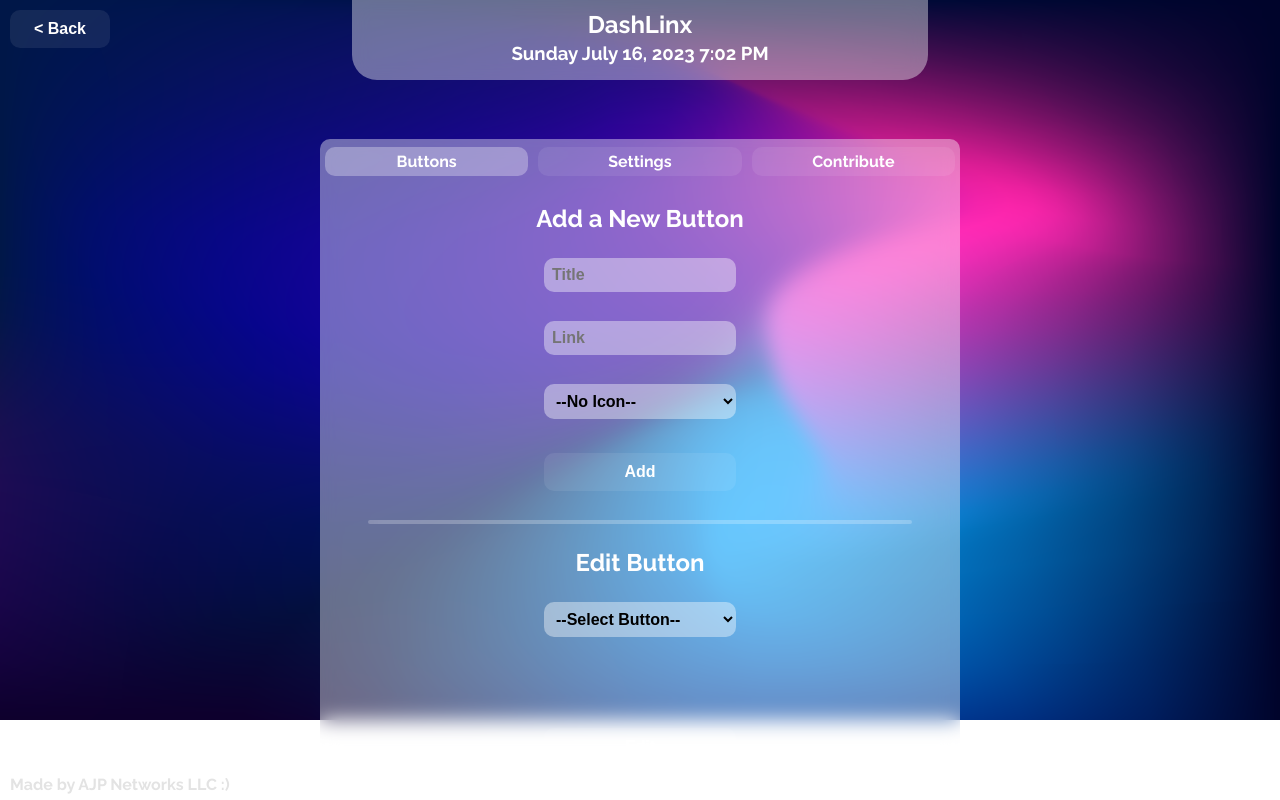
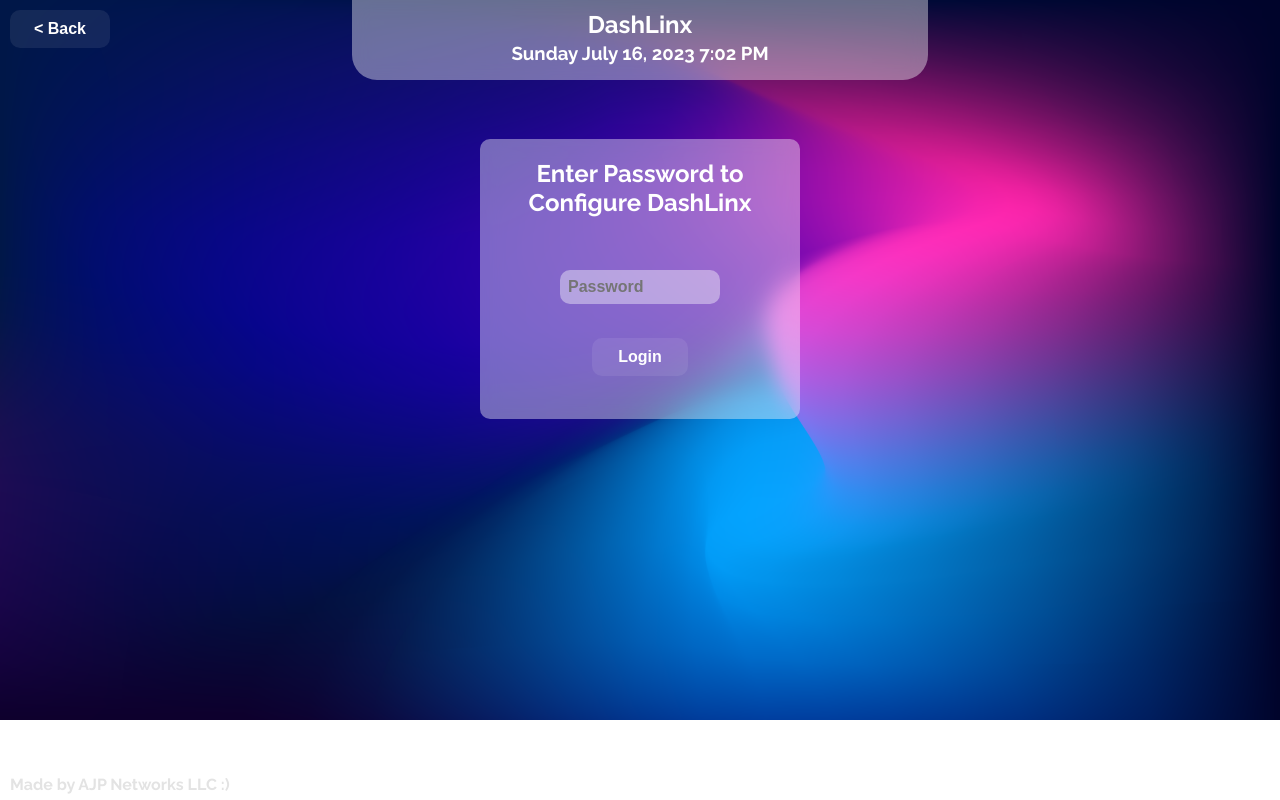
Before and after one commit to LegitKnots/DashLinx, a PHP site: page /config in a window 1280 px wide. Run offline with PHP 8.4, Linux system fonts and the light colour scheme; tables that the repository leaves empty or names only in its code hold one stand-in row (values such as "Sample post"); data that the repository does not hold is empty; some libraries are stand-ins or nearby versions.

Commit message:
v1.2.0 -- Added Config Passwords
This update will require a fresh uninstall and reinstall if its already installed, this is to accommodate for the database structure changes.  In this update, configuration passwords were added to help protect from any unwanted changes.  This is obviously optional and can be added or removed at any time in the new 'Access' tab withing the config menu.

```diff
--- a/app/config/index.php
+++ b/app/config/index.php
@@ -1,23 +1,31 @@
 <?php
 require_once("../src/php/session.php");
+require_once("../src/php/config/config_auth.php");
+
+if ($nodisplay == true) {
+  exit;
+}
 
 if (isset($_GET['tab'])) {
   if ($_GET['tab'] == "1") {
   	$page = "../src/php/config/button_acts.php";
-  	$tabs = '<div class="tab" id="active-tab">Buttons</div><div class="tab" onclick="location.href=\'?tab=2\'">Settings</div><div class="tab" onclick="location.href=\'?tab=3\'">Contribute</div>';
+  	$tabs = '<div class="tab" id="active-tab">Buttons</div><div class="tab" onclick="location.href=\'?tab=2\'">Settings</div><div class="tab" onclick="location.href=\'?tab=3\'">Access</div><div class="tab" onclick="location.href=\'?tab=4\'">Contribute</div>';
   } elseif ($_GET['tab'] == "2") {
   	$page = "../src/php/config/settings.php";
-  	$tabs = '<div class="tab" onclick="location.href=\'?tab=1\'">Buttons</div><div class="tab" id="active-tab">Settings</div><div class="tab" onclick="location.href=\'?tab=3\'">Contribute</div>';
+  	$tabs = '<div class="tab" onclick="location.href=\'?tab=1\'">Buttons</div><div class="tab" id="active-tab">Settings</div><div class="tab" onclick="location.href=\'?tab=3\'">Access</div><div class="tab" onclick="location.href=\'?tab=4\'">Contribute</div>';
   } elseif ($_GET['tab'] == "3") {
-  	$page = "../src/php/config/contrib.php";
-  	$tabs = '<div class="tab" onclick="location.href=\'?tab=1\'">Buttons</div><div class="tab" onclick="location.href=\'?tab=2\'">Settings</div><div class="tab" id="active-tab">Contribute</div>';
+  	$page = "../src/php/config/access.php";
+  	$tabs = '<div class="tab" onclick="location.href=\'?tab=1\'">Buttons</div><div class="tab" onclick="location.href=\'?tab=2\'">Settings</div><div class="tab" id="active-tab"">Access</div><div class="tab" onclick="location.href=\'?tab=4\'">Contribute</div>';
+  } elseif ($_GET['tab'] == "4") {
+    $page = "../src/php/config/contrib.php";
+    $tabs = '<div class="tab" onclick="location.href=\'?tab=1\'">Buttons</div><div class="tab" onclick="location.href=\'?tab=2\'">Settings</div><div class="tab" onclick="location.href=\'?tab=3\'">Access</div><div class="tab" id="active-tab">Contribute</div>';
   } else {
   	$page = "../src/php/config/button_acts.php";
-  	$tabs = '<div class="tab" id="active-tab">Buttons</div><div class="tab" onclick="location.href=\'?tab=2\'">Settings</div><div class="tab" onclick="location.href=\'?tab=3\'">Contribute</div>';
+  	$tabs = '<div class="tab" id="active-tab">Buttons</div><div class="tab" onclick="location.href=\'?tab=2\'">Settings</div><div class="tab" onclick="location.href=\'?tab=3\'">Access</div><div class="tab" onclick="location.href=\'?tab=4\'">Contribute</div>';
   }
 } else {
     $page = "../src/php/config/button_acts.php";
-    $tabs = '<div class="tab" id="active-tab">Buttons</div><div class="tab" onclick="location.href=\'?tab=2\'">Settings</div><div class="tab" onclick="location.href=\'?tab=3\'">Contribute</div>';
+    $tabs = '<div class="tab" id="active-tab">Buttons</div><div class="tab" onclick="location.href=\'?tab=2\'">Settings</div><div class="tab" onclick="location.href=\'?tab=3\'">Access</div><div class="tab" onclick="location.href=\'?tab=4\'">Contribute</div>';
 }
 ?>
 
--- a/app/src/css/config.css
+++ b/app/src/css/config.css
@@ -1,3 +1,16 @@
+.login_content {
+	width: 25vw;
+	height: 33vh;
+	margin: 15vh auto 0 auto;
+	background-color: rgba(255, 255, 255, 0.4) !important;
+	backdrop-filter: blur(10px);
+	-webkit-backdrop-filter: blur(10px);
+	transition: all 0.5s ease;
+	border-radius: 10px;
+	padding-bottom: 2vh;
+	overflow: hidden;
+}
+
 .content {
 	width: 50vw;
 	height: 75vh;
@@ -140,16 +153,20 @@ footer {
 		left: 0;
 		width: 150px;
 	}
-	.content {
+	.content, .login_content {
 		width: 90vw;
 		height: 75vh;
 		margin: 2vh auto;
 		padding-bottom: 5vh;
 	}
+	.login_content {
+		margin-top: 75px;
+		height: 45vh !important;
+	}
 }
 
 @media screen and (max-width: 360px) {
-	.content {
+	.content, .login_content {
 		width: 95vw;
 		height: 75vh;
 	}
--- a/app/src/css/forms.css
+++ b/app/src/css/forms.css
@@ -5,15 +5,11 @@ form {
 	flex-direction: column;
 }
 
-	input:hover,
-	select:hover {
+input:hover, select:hover {
 	background-color: rgba(255, 255, 255, 0.2) !important;
 }
 
-	input[type="text"],
-	select,
-	input[type="submit"],
-	input[type="file"] {
+input[type="text"], select, input[type="submit"], input[type="file"], input[type="password"] {
 	width: 30%;
 	padding: 8px;
 	border: none;
@@ -81,11 +77,16 @@ form {
 	background-color: rgba(255, 255, 255, 0.3);
 }
 
+.login_content form {
+	margin: 6vh auto;
+}
+.login_content input[type=password] {
+	width: 50%;
+}
+
 @media screen and (max-width: 768px) {
-		input[type="text"],
-		select,
-		input[type="submit"],
-		input[type="file"] {
+
+	input[type="text"], select, input[type="submit"], input[type="file"], input[type=password] {
 		width: 90%;
 	}
 
--- /dev/null
+++ b/app/src/php/config/config_auth.php
@@ -0,0 +1,84 @@
+<?php
+
+$msg = "";
+$nodisplay = true;
+$con = mysqli_connect(DB_HOST, DB_USER, DB_PASS, DB_NAME);
+if (mysqli_connect_errno() ) {exit('Failed to connect to MySQL: ' . mysqli_connect_error());}
+$stmt = $con->prepare('SELECT config_password, config_token FROM general');
+$stmt->execute();
+$stmt->bind_result($psw, $token);
+$stmt->fetch();
+$stmt->close();
+
+if ($token !== null && isset($_COOKIE['config_token']) && $_COOKIE['config_token'] == $token) { // if token valid
+	$nodisplay = false;
+
+} elseif ($psw == null) { // if psw in db is null
+	$nodisplay = false;
+
+}
+
+if (isset($_POST['password'])) { // if psw was given from post
+
+		if ($token == null) {
+			$token = bin2hex(random_bytes(32));
+			$stmt = $con->prepare('UPDATE general SET config_token=?');
+			$stmt->bind_param("s", $token);
+			$stmt->execute();
+			$stmt->close();
+		}
+
+		if (password_verify($_POST['password'], $psw)) { // if psw matches db
+
+			$expire_time = time() + (60 * 60 * 24 * 14);
+			setcookie('config_token', $token, $expire_time, '', '', true, true);
+
+			header("Refresh: 0");
+			exit;
+		} else {
+			$msg = "Password Incorrect";
+			$nodisplay = true;
+		}
+}
+
+if ($nodisplay == true) {
+
+	?>
+	<!DOCTYPE html>
+		<html>
+		<head>
+		  <meta charset="utf-8">
+		  <meta name="viewport" content="width=device-width, initial-scale=1">
+		  <title><?=TAB_TITLE?></title>
+		  <link rel="stylesheet" type="text/css" href="../src/css/main.css">
+		  <link rel="stylesheet" type="text/css" href="../src/css/config.css">
+		  <link rel="stylesheet" type="text/css" href="../src/css/forms.css">
+		  <script type="text/javascript" src="../src/js/script.js"></script>
+		</head>
+		<body>
+		  <div class="title">
+		      <h2 class="titlecontent"><?=PAGE_TITLE?></h2>
+		      <h3 class="titlecontent" id="time"></h3>
+		  </div>
+		  <button class="bth" onclick="location.href='/'">< Back</button>
+
+		  <br class="top-spacer">
+		  <div class="login_content">
+		  	<h2>Enter Password to Configure DashLinx</h2>
+		  	<form method="post" action="">
+		  		<input type="password" name="password" placeholder="Password"><br>
+		  		<input type="submit" name="submit" value="Login">
+		  		<?=$msg?>
+		  	</form>
+		  </div>
+
+		</body>
+		<footer>
+		  <p>Made by AJP Networks LLC :)</p>
+		</footer>
+		</html>
+
+
+	<?php
+
+}
```
Also changed, not shown: app/src/php/config/access.php (added, +62 -0 lines), app/src/php/main/search-bar.php (+0 -15 lines), README.md, 1 other file. Lines whose indentation alone changed are shown as unchanged.
